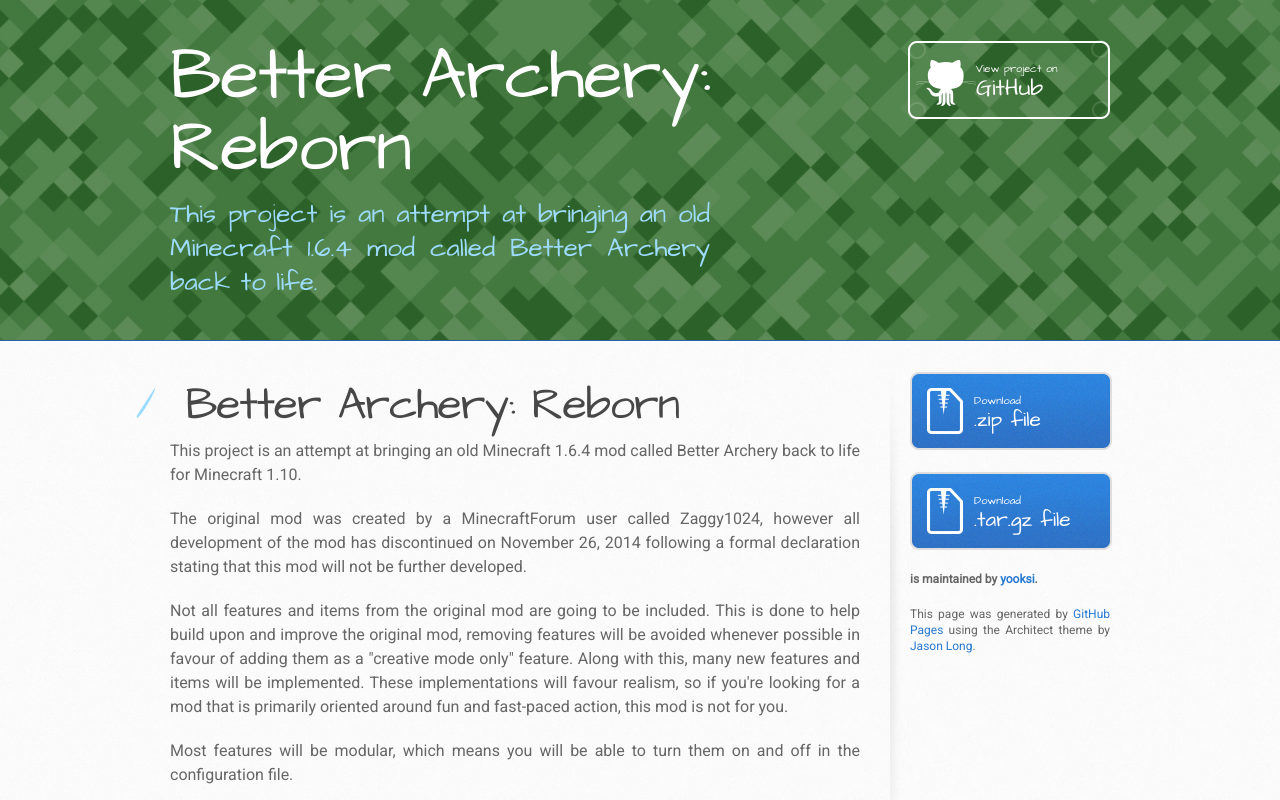
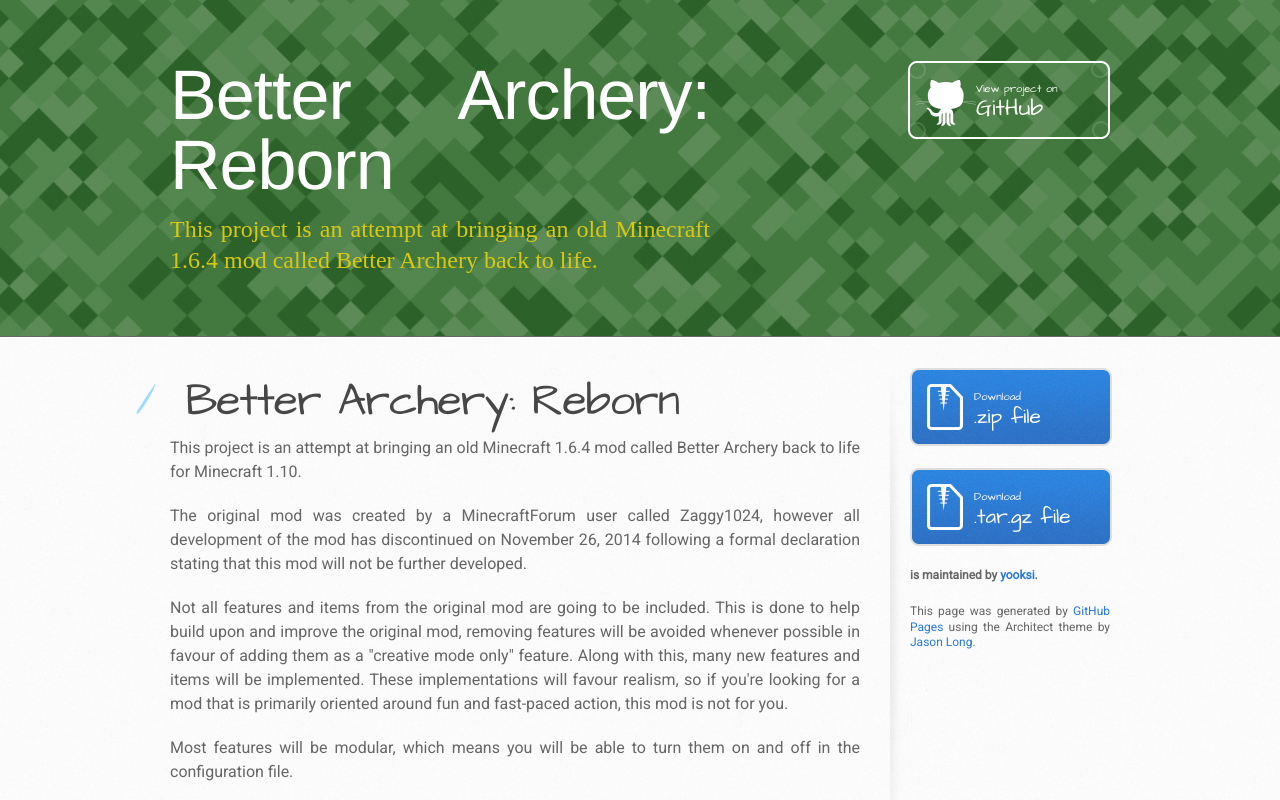
Before and after one commit to matshou/archcraft, a plain HTML site: page index.html in a window 1280 px wide. Shown: the top 800 px of the page. Drawn offline with Linux system fonts and the light colour scheme; a web font is replaced by a local one.

Commit message:
Change header layout style
Changed header padding, font family, font size and font color for  for
h1 and h2.

```diff
--- a/stylesheets/stylesheet.css
+++ b/stylesheets/stylesheet.css
@@ -449,18 +449,18 @@
 }
 
 header {
-  padding-top: 40px;
-  padding-bottom: 40px;
-  font-family: 'Architects Daughter', 'Helvetica Neue', Helvetica, Arial, serif;
+  padding-top: 60px;
+  padding-bottom: 60px;
+  font-family: 'BenchNine', 'Helvetica Neue', Helvetica, Arial, serif;
   background: url(../images/header-bg.jpg);
-  border-bottom: solid 1px #275da1;
+  border-bottom: solid 1px;
 }
 
 header h1 {
   width: 540px;
   margin-top: 0;
   margin-bottom: 0.2em;
-  font-size: 72px;
+  font-size: 70px;
   font-weight: normal;
   line-height: 1;
   color: #fff;
@@ -471,10 +471,11 @@
   width: 540px;
   margin-top: 0;
   margin-bottom: 0;
-  font-size: 26px;
+  font-family: serif;
+  font-size: 24px;
   font-weight: normal;
   line-height: 1.3;
-  color: #9ddcff;
+  color: #d9c811;
   letter-spacing: 0;
 }
 
```
